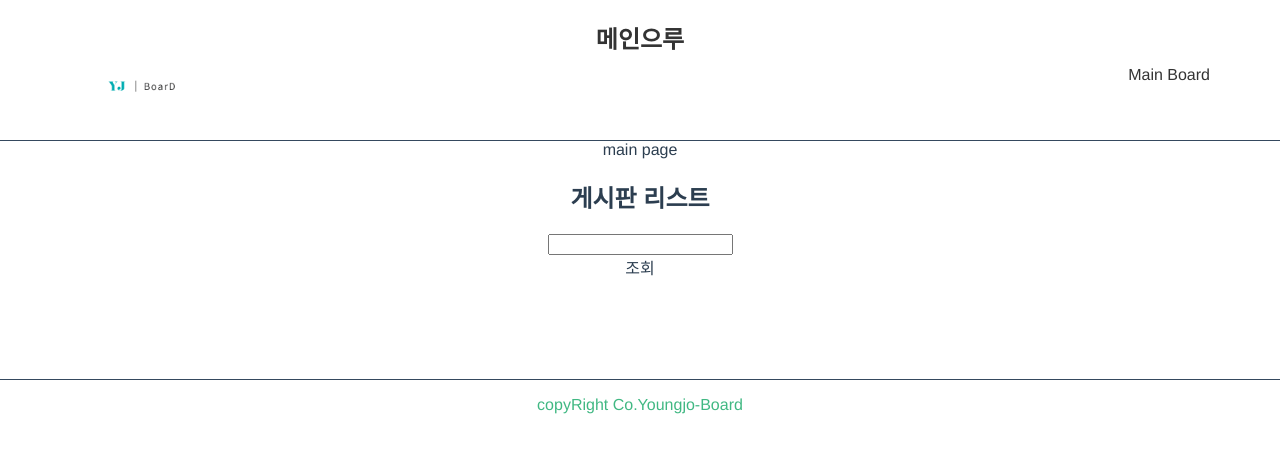
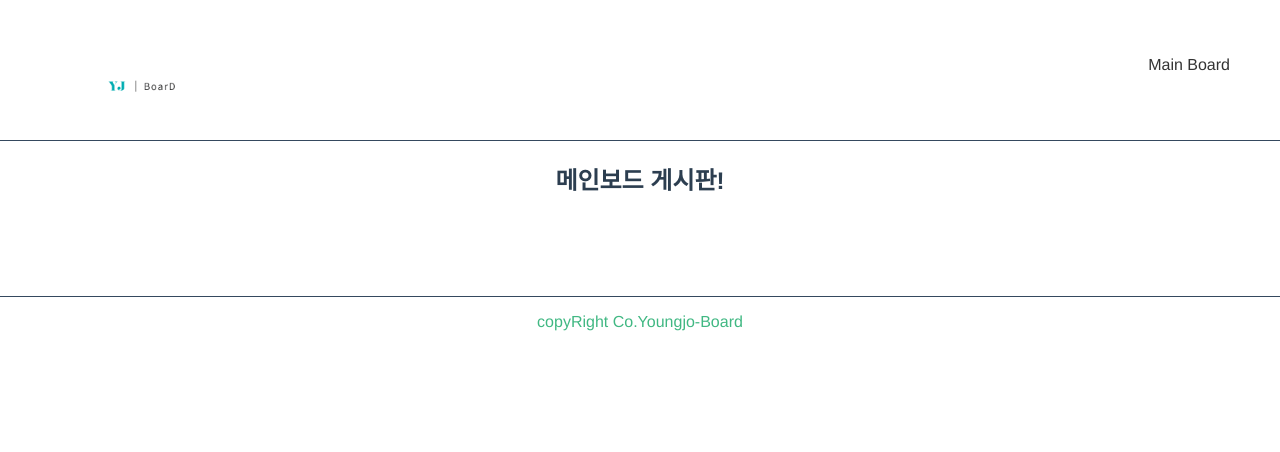
Before and after one commit to 10019610/vue-board, a Vue app: page /board in a window 1280 px wide. Shown: the top 452 px of the page. Built offline with nearby package versions, Linux system fonts and the light colour scheme.

Commit message:
3/18 1:49
이제 main page<-> board page간 중복 컴포넌트 없이 라우터 됨
axios 설정하고 db 형한테 만들어달라고 하려면 api 정의해야함

```diff
--- a/src/App.vue
+++ b/src/App.vue
@@ -2,9 +2,11 @@
   <div id="app">
 
     <BoardHeader></BoardHeader>
-    <HelloWorld></HelloWorld>
-    <BoardList></BoardList>
+    <!-- <HelloWorld></HelloWorld>
+    <BoardList></BoardList> -->
+    <router-view></router-view>
     <BoardFooter></BoardFooter>
+
 
   </div>
 
@@ -12,8 +14,8 @@
 
 <script>
 import BoardHeader from './components/BoardHeader.vue'
-import HelloWorld from './components/HelloWorld.vue'
-import BoardList  from './components/BoardList.vue'
+// import HelloWorld from './components/HelloWorld.vue'
+// import BoardList  from './components/BoardList.vue'
 import BoardFooter from './components/BoardFooter.vue'
 
 
@@ -22,8 +24,8 @@ export default {
   components: {
 
     'BoardHeader': BoardHeader,
-    'HelloWorld': HelloWorld,   //임시 메인 화면 컴포
-    'BoardList': BoardList,
+    // 'HelloWorld': HelloWorld,   //임시 메인 화면 컴포
+    // 'BoardList': BoardList,
     'BoardFooter': BoardFooter,
 
   }
--- a/src/components/BoardHeader.vue
+++ b/src/components/BoardHeader.vue
@@ -6,11 +6,11 @@
       /></router-link>
     </h1>
     <h2>
-      <a @click="toMain">메인으루</a>
+      <!-- <a @click="toMain">메인으루</a> -->
     </h2>
     <div class="menuWrap">
       <ul class="menu">
-        <li><router-link to="/board">Main Board</router-link></li>
+        <a><router-link to="/board">Main Board</router-link></a>
       </ul>
     </div>
   </header>
@@ -18,11 +18,14 @@
 
 <script>
 export default {
-  methods: {
-    toMain: function () {
-      this.$router.push("/main/list");
-    },
-  },
+  // methods: {
+  //   toMain: function () {
+  //     this.$router.push("/main/list");
+  //   },
+  // },
+  // toMain: function() {
+  //   this.$router.push("/main")
+  // },
 };
 </script>
 
--- a/src/components/BoardList.vue
+++ b/src/components/BoardList.vue
@@ -1,9 +1,9 @@
 <template>
   <div>
-    <h2>게시판 리스트</h2>
+    <h2>메인보드 게시판!</h2>
     <div>
-      <div><input type="text" v-model="title" /></div>
-      <a style="cursor: pointer" @click="example">조회</a>
+      <!-- <div><input type="text" v-model="title" /></div>
+      <a style="cursor: pointer" @click="example">조회</a> -->
     </div>
   </div>
 </template>
--- a/src/components/HelloWorld.vue
+++ b/src/components/BoardMain.vue
@@ -1,5 +1,5 @@
 <template>
-  <div>main page</div>
+  <div>real main</div>
 </template>
 
 <script>
--- a/src/main.js
+++ b/src/main.js
@@ -1,8 +1,11 @@
 import Vue from 'vue'
 import App from './App.vue'
-import router from './routes'
+import axios from 'axios'
+import router from './routes';
+
 
 Vue.config.productionTip = true;
+Vue.prototype.$axios = axios;
 
 new Vue({
   render: h => h(App)
--- a/src/views/HomeView.vue
+++ b/src/views/HomeView.vue
@@ -1,18 +1,18 @@
 <template>
   <div class="home">
     <img alt="Vue logo" src="../assets/logo.png">
-    <HelloWorld msg="Welcome to Your Vue.js App"/>
+    <BoardMain msg="Welcome to Your Vue.js App"/>
   </div>
 </template>
 
 <script>
 // @ is an alias to /src
-import HelloWorld from '@/components/HelloWorld.vue'
+import BoardMain from '@/components/BoardMain.vue'
 
 export default {
   name: 'HomeView',
   components: {
-    HelloWorld
+    BoardMain
   }
 }
 </script>
```
Also changed, not shown: src/components/BoardWrite.vue (added, +21 -0 lines), src/routes/index.js (+4 -4 lines).
